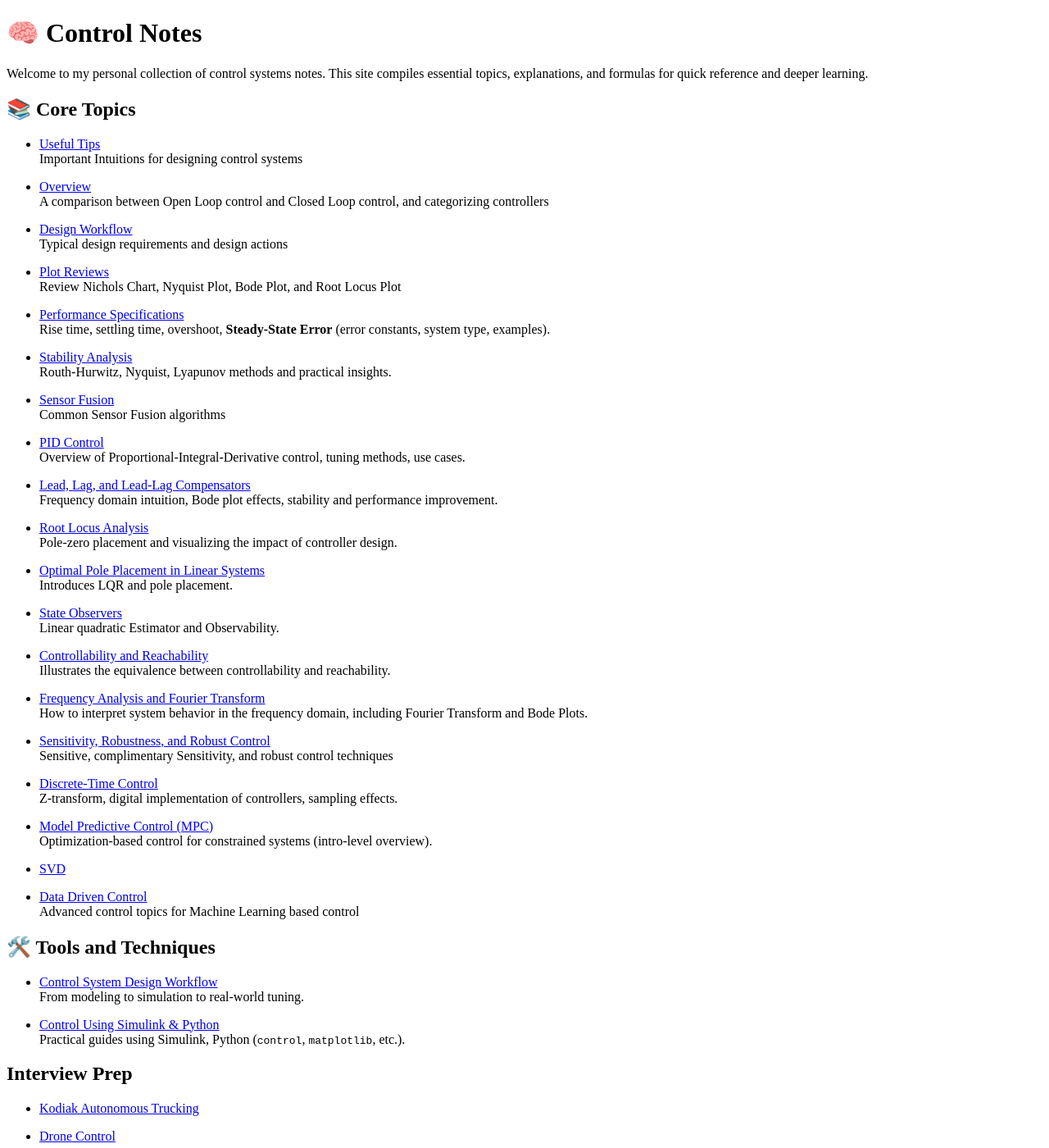
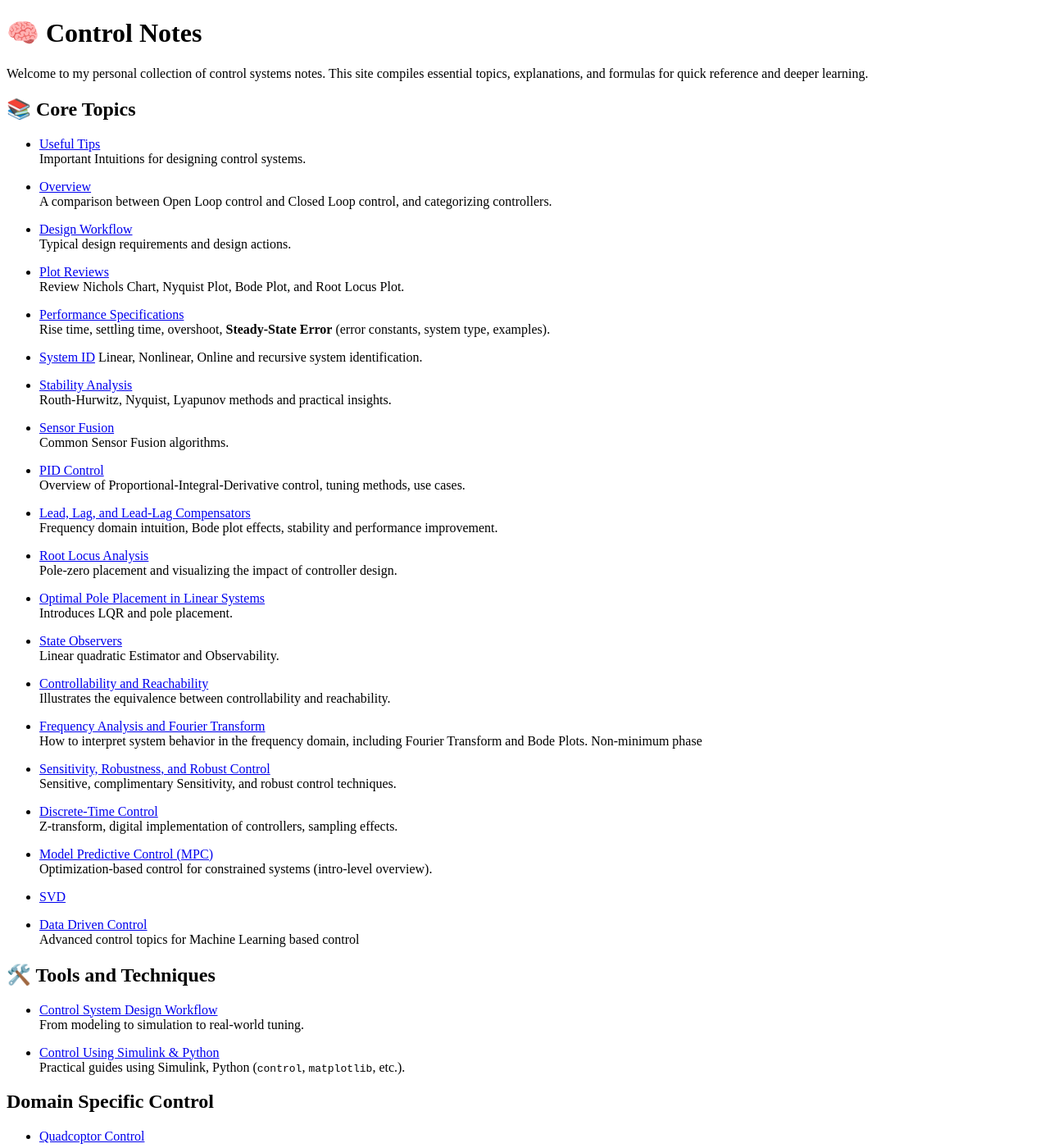
Before and after one commit to albusfangautonomy/control_notes, a Jekyll site: the page docs/index.html, which Jekyll copies as it is, in a window 1280 px wide and 1400 px high. Shown: the whole window at 82% size. Built offline with Jekyll 4.4.1, drawn with Linux system fonts in a browser that asks for light colours.

Commit message:
added domain specific control

```diff
--- a/docs/assets/js/just-the-docs.js
+++ b/docs/assets/js/just-the-docs.js
@@ -77,7 +77,7 @@
 
 function initSearch() {
   var request = new XMLHttpRequest();
-  request.open('GET', '/control_notes/assets/js/search-data.json', true);
+  request.open('GET', '/assets/js/search-data.json', true);
 
   request.onload = function(){
     if (request.status >= 200 && request.status < 400) {
@@ -456,7 +456,7 @@
 
 jtd.setTheme = function(theme) {
   var cssFile = document.querySelector('[rel="stylesheet"]');
-  cssFile.setAttribute('href', '/control_notes/assets/css/just-the-docs-' + theme + '.css');
+  cssFile.setAttribute('href', '/assets/css/just-the-docs-' + theme + '.css');
 }
 
 // Note: pathname can have a trailing slash on a local jekyll server
--- a/docs/index.html
+++ b/docs/index.html
@@ -17,23 +17,27 @@
 <ul>
   <li>
     <p><a href="./notes/tips.html">Useful Tips</a> <br />
-Important Intuitions for designing control systems</p>
+Important Intuitions for designing control systems.</p>
   </li>
   <li>
     <p><a href="./notes/overview.html">Overview</a><br />
-A comparison between Open Loop control and Closed Loop control, and categorizing controllers</p>
+A comparison between Open Loop control and Closed Loop control, and categorizing controllers.</p>
   </li>
   <li>
     <p><a href="./notes/workflow.html">Design Workflow</a> <br />
-Typical design requirements and design actions</p>
+Typical design requirements and design actions.</p>
   </li>
   <li>
     <p><a href="./notes/important_plots.html">Plot Reviews</a><br />
-Review Nichols Chart, Nyquist Plot, Bode Plot, and Root Locus Plot</p>
+Review Nichols Chart, Nyquist Plot, Bode Plot, and Root Locus Plot.</p>
   </li>
   <li>
     <p><a href="./notes/performance_specs.html">Performance Specifications</a>  <br />
 Rise time, settling time, overshoot, <strong>Steady-State Error</strong> (error constants, system type, examples).</p>
+  </li>
+  <li>
+    <p><a href="./notes/system_id.html">System ID</a>
+Linear, Nonlinear, Online and recursive system identification.</p>
   </li>
   <li>
     <p><a href="./notes/stability.html">Stability Analysis</a>  <br />
@@ -41,7 +45,7 @@
   </li>
   <li>
     <p><a href="./notes/senser_fusion.html">Sensor Fusion</a> <br />
-Common Sensor Fusion algorithms</p>
+Common Sensor Fusion algorithms.</p>
   </li>
   <li>
     <p><a href="./notes/pid.html">PID Control</a><br />
@@ -69,11 +73,11 @@
   </li>
   <li>
     <p><a href="./notes/frequency-response.html">Frequency Analysis and Fourier Transform</a><br />
-How to interpret system behavior in the frequency domain, including Fourier Transform and Bode Plots.</p>
+How to interpret system behavior in the frequency domain, including Fourier Transform and Bode Plots. Non-minimum phase</p>
   </li>
   <li>
     <p><a href="./notes/robust_control.html">Sensitivity, Robustness, and Robust Control</a><br />
-Sensitive, complimentary Sensitivity, and robust control techniques</p>
+Sensitive, complimentary Sensitivity, and robust control techniques.</p>
   </li>
   <li>
     <p><a href="./notes/discrete-control.html">Discrete-Time Control</a><br />
@@ -105,6 +109,17 @@
   </li>
 </ul>
 
+<h2 id="domain-specific-control">Domain Specific Control</h2>
+
+<ul>
+  <li>
+    <p><a href="./domain_specific_control/drone.html">Quadcoptor Control</a></p>
+  </li>
+  <li>
+    <p><a href="./domain_specific_control/car.html">Autonomous Cars</a></p>
+  </li>
+</ul>
+
 <h2 id="interview-prep">Interview Prep</h2>
 
 <ul>
```
Also changed, not shown: docs/feed.xml (+1 -1 lines), docs/notes/system_id.html (added, +59 -0 lines), docs/notes/tips.html (+18 -3 lines), index.markdown (+16 -7 lines), notes/system_id.md (added, +47 -0 lines), notes/tips.md (+9 -2 lines), docs/assets/js/search-data.json, docs/domain_specific_control/car.md (added), docs/domain_specific_control/drone.md (added), docs/figures/system_id_models.png (added), domain_specific_control/car.md (added), domain_specific_control/drone.md (added), figures/system_id_models.png (added).
